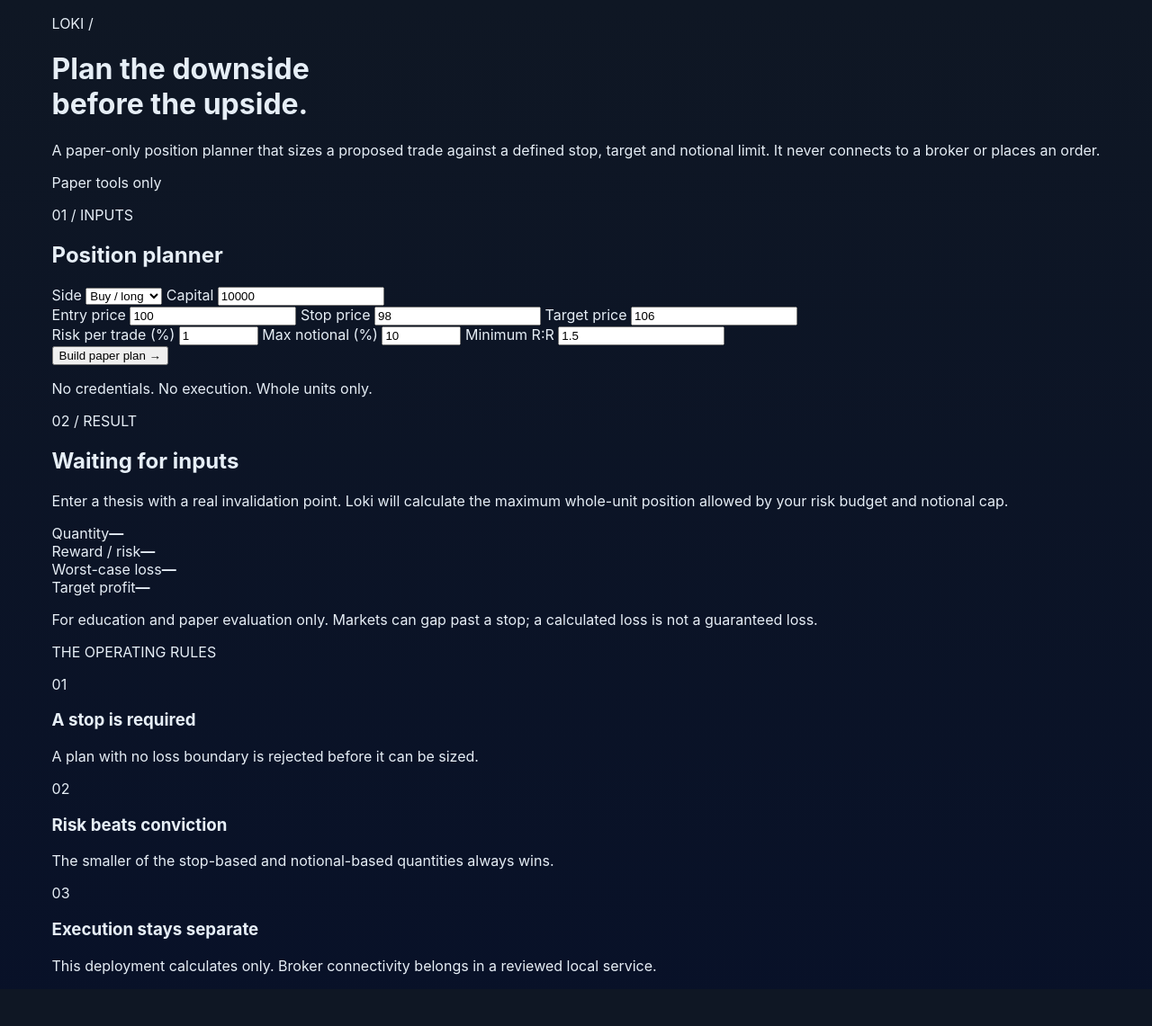
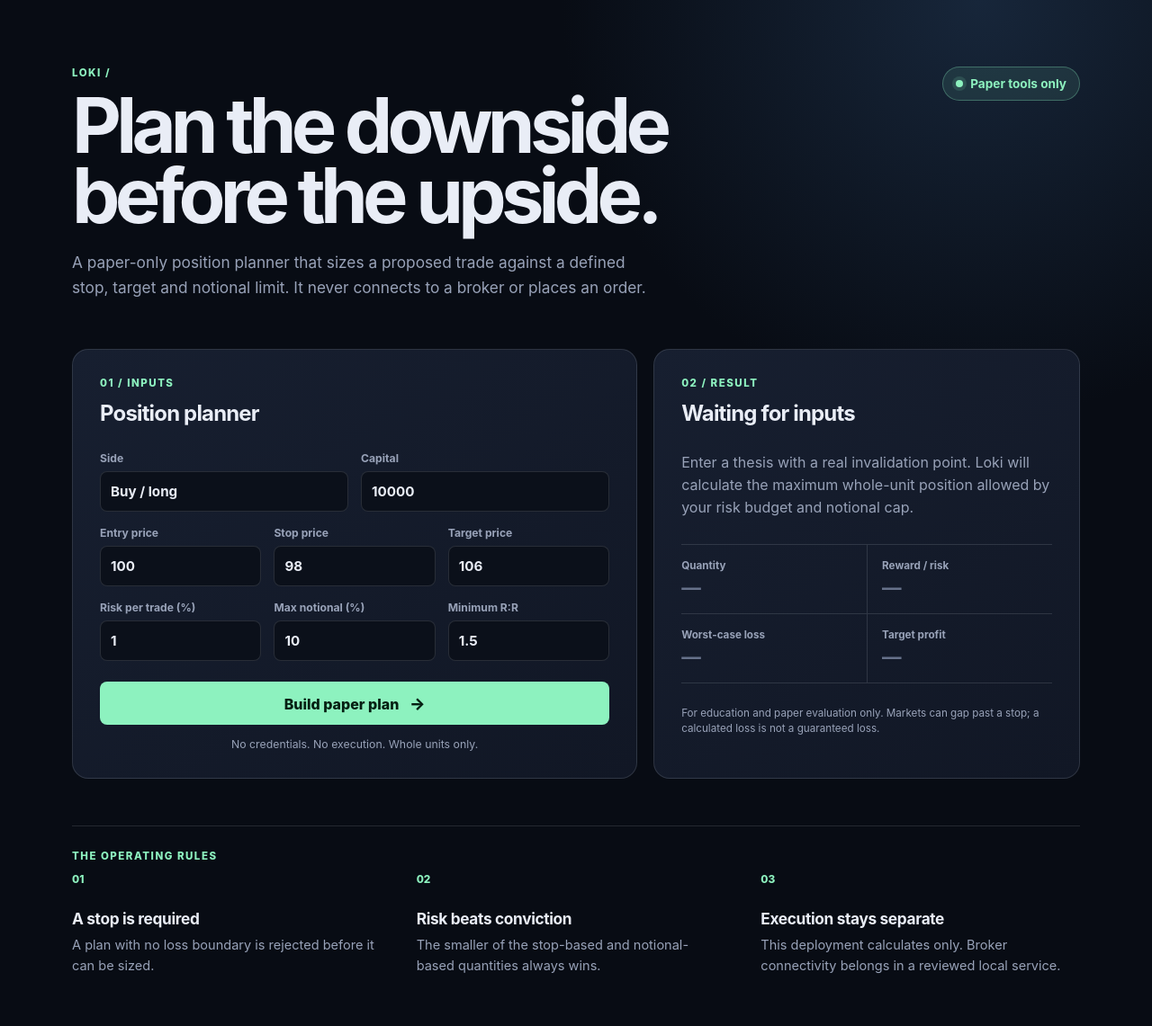
Before and after one commit to eleven-official/tradingbot, a Python web app: template templates/index.html in a window 1280 px wide. Shown: the whole page at 90% size. Before the commit the page ends 1084 px from the top, so only its background shows below. Run offline with Jinja, Linux system fonts and the light colour scheme; the template is opened without the code that fills it, so the values that code supplies are empty.

Commit message:
style: build the paper planner interface

```diff
--- a/static/css/style.css
+++ b/static/css/style.css
@@ -1,31 +1,76 @@
-:root{
-  --bg:#0f1724;
-  --card:#0b1220;
-  --muted:#9aa4b2;
-  --accent:#3ddc97;
-  --text:#e6eef6;
+:root {
+  --ink: #e9edf6;
+  --muted: #98a2b8;
+  --line: rgba(233, 237, 246, .13);
+  --surface: #111725;
+  --surface-raised: #171f30;
+  --green: #8df2bf;
+  --red: #ff9d9d;
+  --yellow: #ffdb86;
+  --page: #080c14;
 }
 
-*{box-sizing:border-box}
-body{
-  font-family:Inter,ui-sans-serif,system-ui,-apple-system,"Segoe UI",Roboto,"Helvetica Neue",Arial;
-  margin:0;
-  background:linear-gradient(180deg,var(--bg),#071029 120%);
-  color:var(--text);
-  min-height:100vh;
-  display:flex;
-  align-items:center;
-  justify-content:center;
+* { box-sizing: border-box; }
+body {
+  min-width: 320px;
+  margin: 0;
+  color: var(--ink);
+  background: radial-gradient(circle at 85% 0%, #17263a 0, transparent 29rem), var(--page);
+  font-family: Inter, ui-sans-serif, system-ui, -apple-system, BlinkMacSystemFont, "Segoe UI", sans-serif;
 }
-.container{
-  max-width:720px;
-  padding:48px;
-  background:rgba(6,10,18,0.6);
-  border-radius:12px;
-  box-shadow:0 10px 30px rgba(2,6,12,0.6);
-  text-align:center;
+
+.shell { width: min(1120px, calc(100% - 40px)); margin: 0 auto; padding: 74px 0 56px; }
+.hero { display: flex; justify-content: space-between; gap: 28px; align-items: start; margin-bottom: 55px; }
+.eyebrow, .section-label { color: var(--green); font-size: .72rem; font-weight: 800; letter-spacing: .13em; margin: 0 0 12px; }
+h1 { max-width: 700px; font-size: clamp(2.8rem, 7vw, 5.3rem); letter-spacing: -.068em; line-height: .92; margin: 0; }
+h2 { font-size: 1.5rem; letter-spacing: -.035em; margin: 0; }
+h3 { font-size: 1.08rem; letter-spacing: -.02em; margin: 0 0 8px; }
+.lede { color: var(--muted); font-size: 1.08rem; line-height: 1.6; max-width: 650px; margin: 22px 0 0; }
+.safety-badge { align-items: center; background: rgba(141, 242, 191, .1); border: 1px solid rgba(141, 242, 191, .3); border-radius: 999px; color: var(--green); display: flex; flex: none; font-size: .85rem; font-weight: 700; gap: 8px; padding: 10px 14px; }
+.pulse { background: var(--green); border-radius: 50%; box-shadow: 0 0 0 4px rgba(141, 242, 191, .13); height: 8px; width: 8px; }
+
+.planner-grid { display: grid; gap: 18px; grid-template-columns: 1.14fr .86fr; }
+.planner-card, .result-card { background: linear-gradient(145deg, var(--surface-raised), var(--surface)); border: 1px solid var(--line); border-radius: 18px; padding: 30px; }
+.card-heading { margin-bottom: 28px; }
+.field-row { display: grid; gap: 14px; margin-bottom: 16px; }
+.field-row.two { grid-template-columns: 1fr 1fr; }
+.field-row.three { grid-template-columns: repeat(3, 1fr); }
+label { color: var(--muted); display: grid; font-size: .76rem; font-weight: 700; gap: 7px; }
+input, select { appearance: none; background: #0b101a; border: 1px solid var(--line); border-radius: 8px; color: var(--ink); font: inherit; font-size: .95rem; padding: 12px 11px; width: 100%; }
+input:focus, select:focus { border-color: var(--green); box-shadow: 0 0 0 3px rgba(141, 242, 191, .12); outline: 0; }
+button { background: var(--green); border: 0; border-radius: 8px; color: #052013; cursor: pointer; font: inherit; font-weight: 850; margin-top: 7px; padding: 13px 16px; transition: transform .15s ease, filter .15s ease; width: 100%; }
+button:hover { filter: brightness(1.06); transform: translateY(-1px); }
+button span { font-size: 1.15rem; margin-left: 8px; }
+.form-note { color: var(--muted); font-size: .77rem; margin: 14px 0 0; text-align: center; }
+
+.result-intro { color: var(--muted); line-height: 1.55; margin: 0 0 28px; }
+.metric-grid { border-top: 1px solid var(--line); display: grid; grid-template-columns: 1fr 1fr; }
+.metric-grid > div { border-bottom: 1px solid var(--line); padding: 16px 0; }
+.metric-grid > div:nth-child(odd) { padding-right: 12px; }
+.metric-grid > div:nth-child(even) { border-left: 1px solid var(--line); padding-left: 16px; }
+.metric-grid span { color: var(--muted); display: block; font-size: .73rem; font-weight: 700; margin-bottom: 4px; }
+.metric-grid strong { font-size: 1.35rem; letter-spacing: -.035em; }
+.muted strong { color: #66718a; }
+.status { align-items: center; border-radius: 999px; display: inline-flex; font-size: .75rem; font-weight: 850; margin-bottom: 20px; padding: 7px 10px; }
+.status.approved { background: rgba(141, 242, 191, .12); color: var(--green); }
+.status.rejected { background: rgba(255, 157, 157, .12); color: var(--red); }
+.status.error { background: rgba(255, 219, 134, .12); color: var(--yellow); }
+.result-reason { font-size: .91rem; line-height: 1.5; min-height: 43px; }
+.disclaimer { color: var(--muted); font-size: .73rem; line-height: 1.45; margin: 25px 0 0; }
+
+.principles { border-top: 1px solid var(--line); margin-top: 52px; padding-top: 26px; }
+.principles > div { display: grid; gap: 28px; grid-template-columns: repeat(3, 1fr); }
+.principles article { padding-right: 16px; }
+.principles article > span { color: var(--green); display: block; font-size: .74rem; font-weight: 800; margin-bottom: 26px; }
+.principles p:not(.section-label) { color: var(--muted); font-size: .91rem; line-height: 1.55; margin: 0; }
+
+@media (max-width: 760px) {
+  .shell { width: min(100% - 28px, 600px); padding-top: 38px; }
+  .hero { display: block; margin-bottom: 38px; }
+  .safety-badge { margin-top: 25px; width: fit-content; }
+  .planner-grid, .principles > div { grid-template-columns: 1fr; }
+  .field-row.three { grid-template-columns: 1fr; }
+  .planner-card, .result-card { padding: 23px; }
 }
-.lead{color:var(--muted);margin-bottom:20px}
-.links{display:flex;gap:12px;justify-content:center;margin-top:18px}
-.card{display:inline-block;padding:12px 18px;background:var(--card);color:var(--text);border-radius:8px;text-decoration:none}
-footer{position:fixed;left:12px;bottom:12px;color:var(--muted);font-size:12px}
+
+@media (max-width: 430px) { .field-row.two { grid-template-columns: 1fr; } }
```
